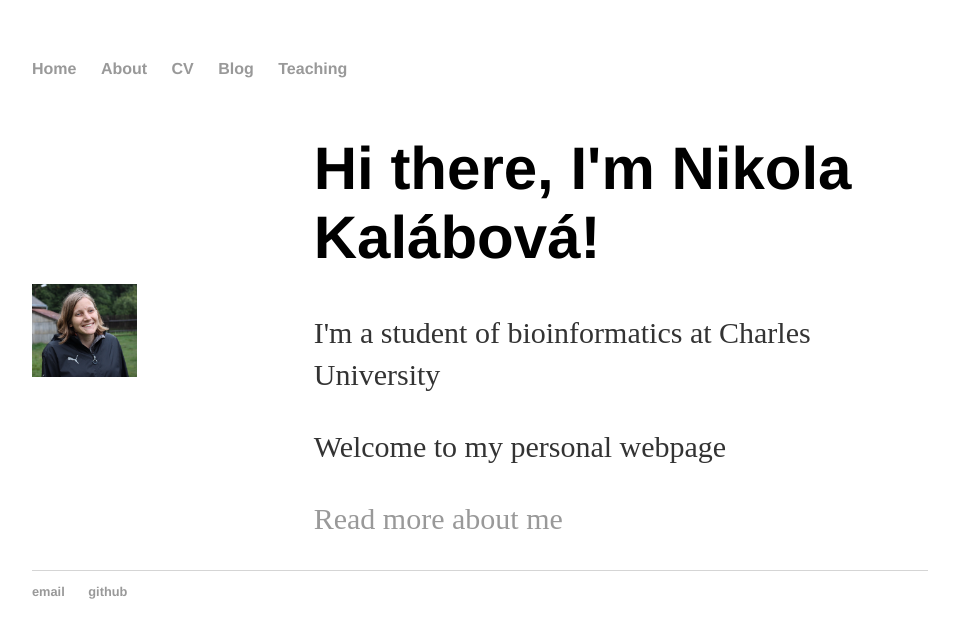
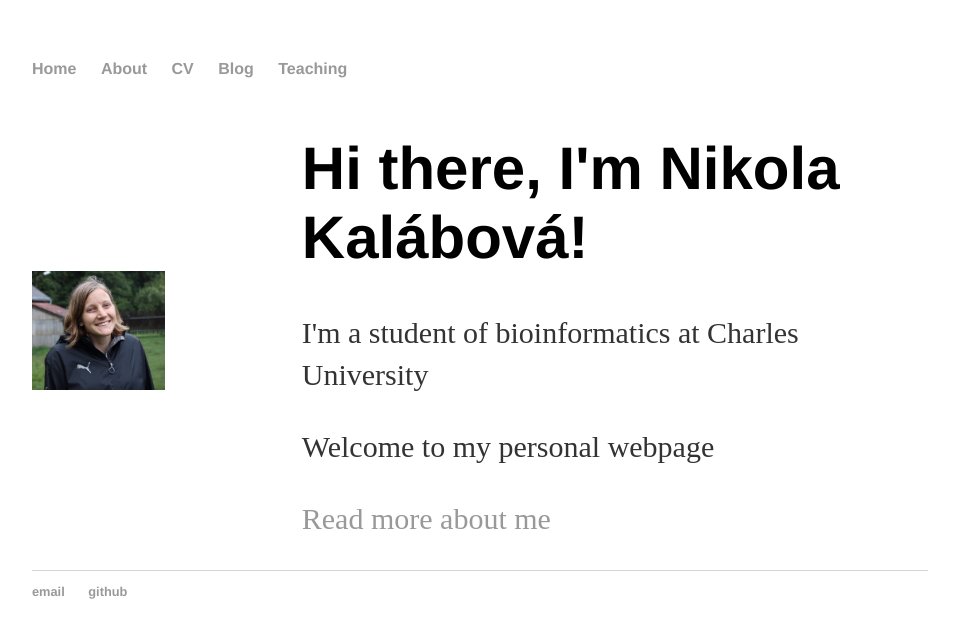
Before and after one commit to lavakin/lavakin.github.io, a Jekyll site: the page built from index.html, in a window 1280 px wide. Shown: the top 638 px of the page, without its empty margins (160-1119 px from the left). Built offline with Jekyll 4.4.1, drawn with Linux system fonts in a browser that asks for light colours.

Commit message:
Update index.html

```diff
--- a/index.html
+++ b/index.html
@@ -12,14 +12,14 @@ title: Nikola Kalábová, Personal Webpage
         justify-content: center
       }
       img {
-        max-width: 40%
+        max-width: 50%
       }
       .image {
         flex-basis: 40%
       }
       .text {
         font-size: 20px;
-        padding-left: 20px;
+        padding-left: 3px;
       }
     </style>
   </head>
```
